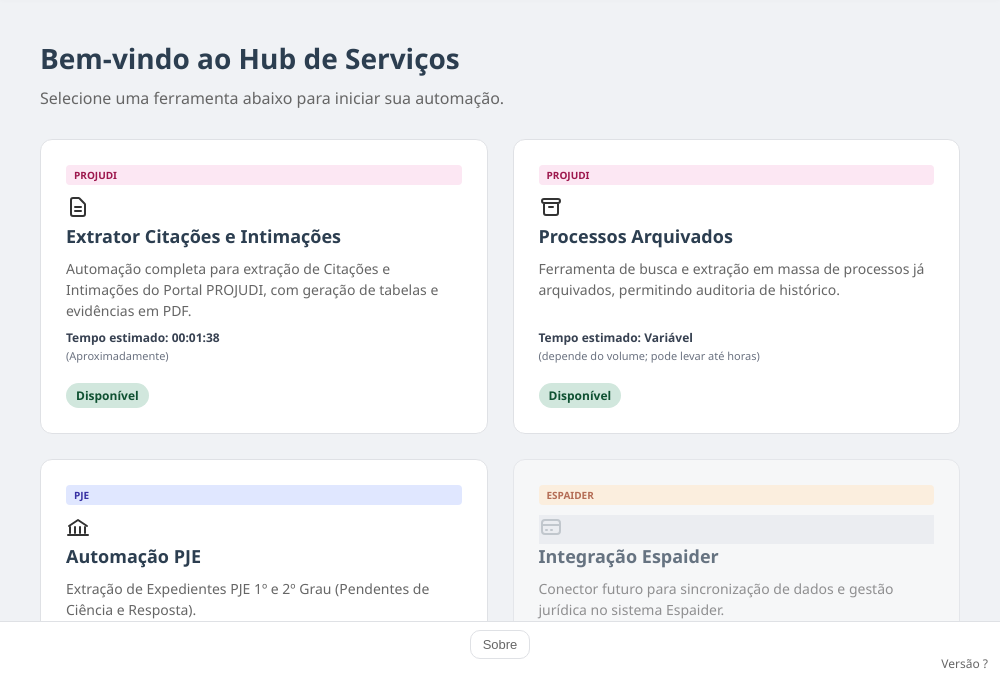
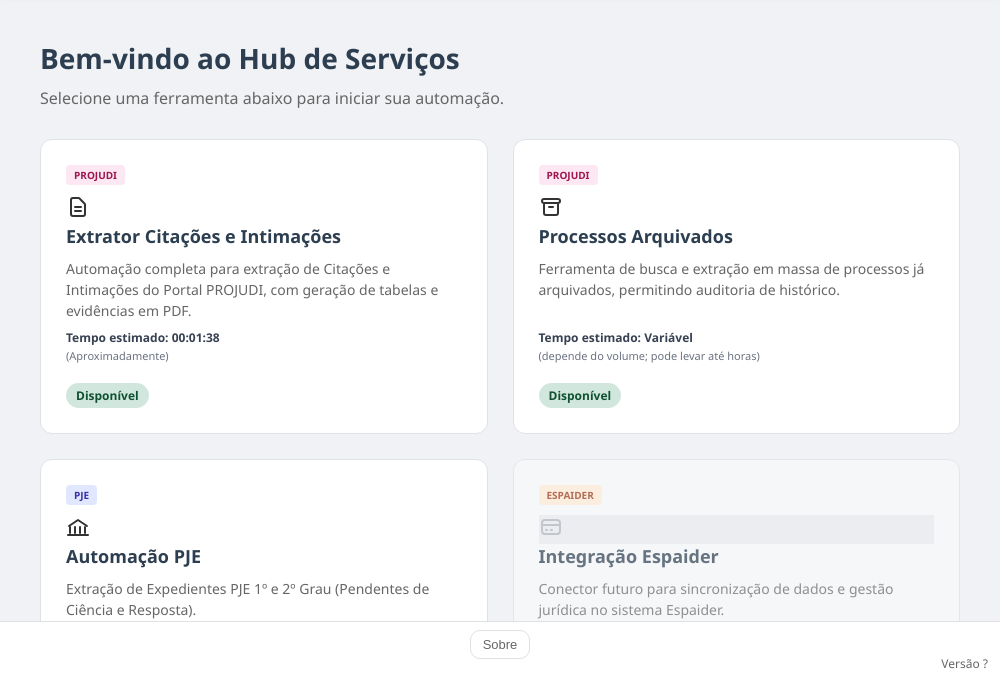
Before and after one commit to An0mi-dot/Extrajud, an Electron app: page index.html in a window 1000 px wide. Shown: the part 122-800 px from the top of the page. Drawn offline with Linux system fonts and the light colour scheme; no server answers; a web font is replaced by a local one.

Commit message:
fix(ui): prevent platform-tag from stretching (align-self: flex-start)

```diff
--- a/index.html
+++ b/index.html
@@ -202,6 +202,8 @@
             border-radius: 4px;
             display: inline-block;
             margin-bottom: 10px;
+            align-self: flex-start; /* prevent stretching in column flex container */
+            white-space: nowrap;
         }
 
         .service-card.disabled .card-icon {
```
